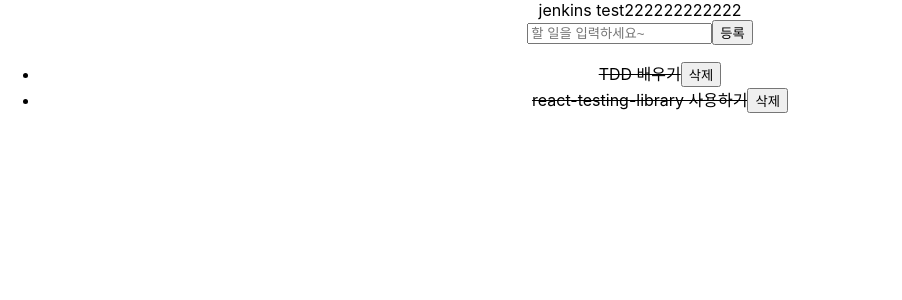
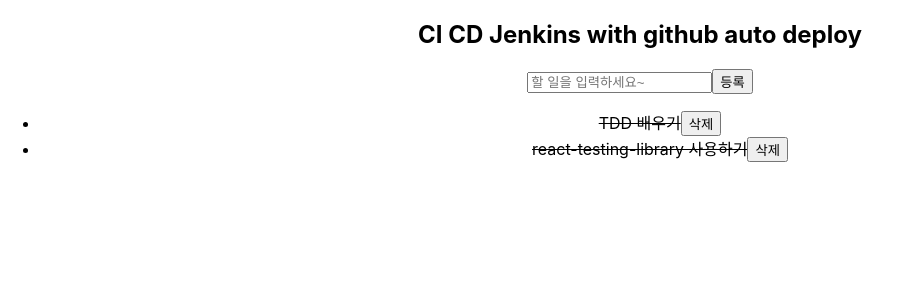
Before and after one commit to SeolMyeongJae/rtl-tdd-todos, a React (Create React App) app: page / in a window 1280 px wide. Shown: the top 300 px of the page, without its empty margins (0-902 px from the left). Built offline with nearby package versions, Linux system fonts and the light colour scheme.

Commit message:
jenkins with github auto deploy

```diff
--- a/src/App.js
+++ b/src/App.js
@@ -5,7 +5,7 @@
 function App() {
   return (
     <div className="App">
-      <div>jenkins test222222222222</div>
+      <h2>CI CD Jenkins with github auto deploy</h2>
       <TodoApp />
     </div>
   );
```
